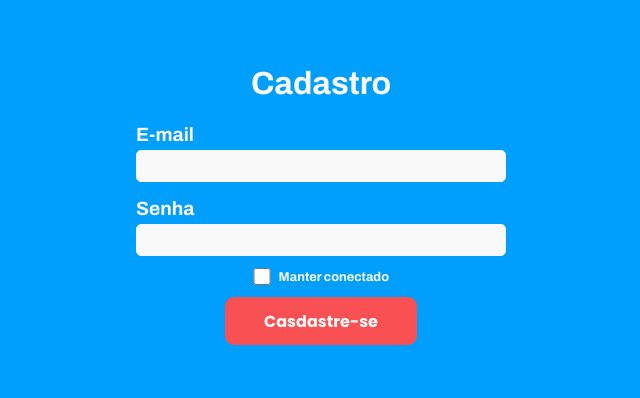
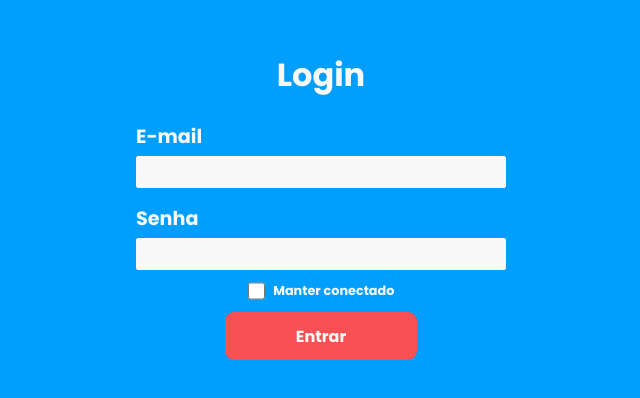
Before and after one commit to rede-cidada/holding-hands, a React (Create React App) app: page /Login in a window 1280 px wide. Shown: the part 198-596 px from the top of the page, without its empty margins (319-959 px from the left). Built offline with nearby package versions, Linux system fonts and the light colour scheme; a web font is replaced by a local one.

Commit message:
add donate page

```diff
--- a/src/pages/Login/index.js
+++ b/src/pages/Login/index.js
@@ -6,7 +6,7 @@ import './login.css'
 export default function Login() {
     return(
         <div class='container-cadastro'>
-            <h2 class='title-cadastro'>Cadastro</h2>
+            <h2 class='title-cadastro'>Login</h2>
 
             <div class='form-container'>
 
@@ -30,7 +30,7 @@ export default function Login() {
 
             <div class='form-btn-container'>
                 <button class='btn-cadastro' type="submit">
-                    <div className="btn-content">Casdastre-se</div>
+                    <div className="btn-content">Entrar</div>
                 </button>
             </div>
 
--- a/src/pages/Login/login.css
+++ b/src/pages/Login/login.css
@@ -11,7 +11,7 @@
 .title-cadastro {
     padding: 15px 0;
     font-size: 2rem;
-    font-family: 'Archivo', sans-serif;
+    font-family: 'Poppins', sans-serif;
 }
 
 .form-container{
@@ -38,17 +38,19 @@
     height: 2rem;
     outline: none;
     border: 1px solid var(--color-primary);
-    border-radius: 5px;
+    border-radius: 2px;
     padding: 8px;
     background-color: var(--color-primary);
     color: #161414;
     font-size: 1rem;
     font-weight: bold;
+    font-family: 'Poppins', sans-serif;
 }
 
 .cadastro-label{
     font-size: 1.2rem;
     padding-bottom: 5px;
+    font-family: 'Poppins', sans-serif;
 }
 
 .form-btn-container{
@@ -112,10 +114,10 @@
     margin-right: 8px;
 }
 
+.label-check{
+    font-family: 'Poppins', sans-serif;
+}
+
 @media (min-width: 750px) {
 
 }
-
-.label-check{
-
-}
--- a/src/pages/cadastro/cadastro.css
+++ b/src/pages/cadastro/cadastro.css
@@ -10,7 +10,7 @@
 .title-cadastro {
     padding: 15px 0;
     font-size: 2rem;
-    font-family: 'Archivo', sans-serif;
+    font-family: 'Poppins', sans-serif;
 }
 
 .form-container{
@@ -43,6 +43,7 @@
     color: #161414;
     font-size: 1rem;
     font-weight: bold;
+    font-family: 'Poppins', sans-serif;
 }
 
 .cadastro-label{
```
Also changed, not shown: src/services/routes.js (+4 -4 lines).
